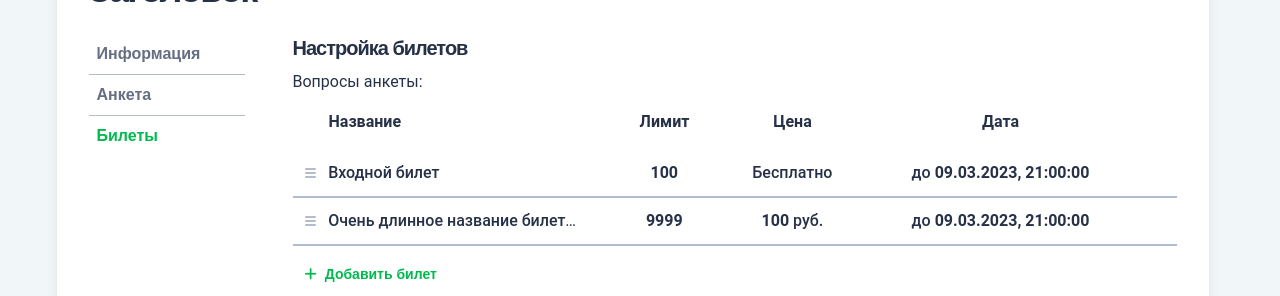
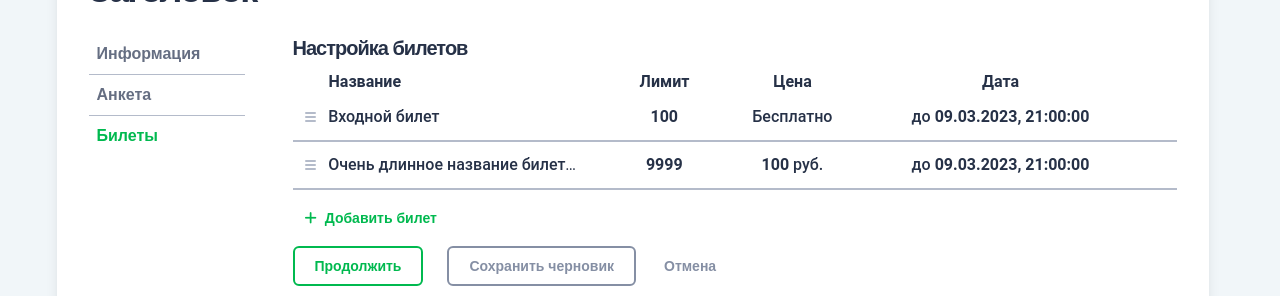
Before and after one commit to sdywa/event-planner-aspnet, a React (Create React App) app in the folder event-planner-front/: page /events/1/tickets in a window 1280 px wide. Shown: the part 202-498 px from the top of the page. Built offline with nearby package versions, Linux system fonts and the light colour scheme.

Commit message:
fix styles

```diff
--- a/event-planner-front/src/pages/QuestionsPage.tsx
+++ b/event-planner-front/src/pages/QuestionsPage.tsx
@@ -126,8 +126,8 @@ export const QuestionsPage: FC = () => {
                 <div className="flex flex-col gap-2">
                     <h3 className="text-xl">Регистрация на событие</h3>
                     <form className="flex flex-col justify-start gap-4" onSubmit={questionForm.onSubmit} onChange={questionForm.onChange}>
-                        <span>Вопросы анкеты: </span>
                         <div className="w-80">
+                            <span>Вопросы анкеты:</span>
                             {
                                 questions.map((q) =>
                                     renderQuestion(q)
--- a/event-planner-front/src/pages/TicketsPage.tsx
+++ b/event-planner-front/src/pages/TicketsPage.tsx
@@ -218,7 +218,7 @@ export const TicketsPage: FC = () => {
                 <div className="flex flex-col gap-2 w-full">
                     <h3 className="text-xl">Настройка билетов</h3>
                     <form className="flex flex-col justify-start gap-4" onSubmit={ticketForm.onSubmit} onChange={ticketForm.onChange}>
-                        <span>Вопросы анкеты: </span>
+                        <div className="w-full">
                             <div className="flex justify-between w-full pl-9 pr-16 font-bold">
                                 <div className="w-64">
                                     Название
@@ -233,7 +233,6 @@ export const TicketsPage: FC = () => {
                                     Дата
                                 </div>
                             </div>
-                        <div className="w-full">
                             {
                                 tickets.map((t) =>
                                     renderTicket(t)
```
Lines whose indentation alone changed are shown as unchanged.
